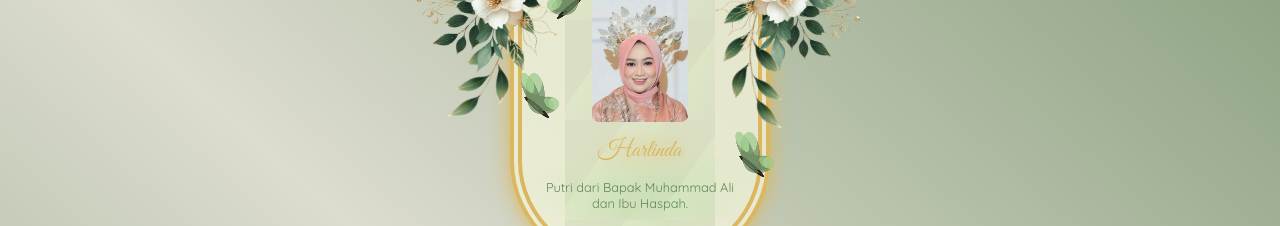
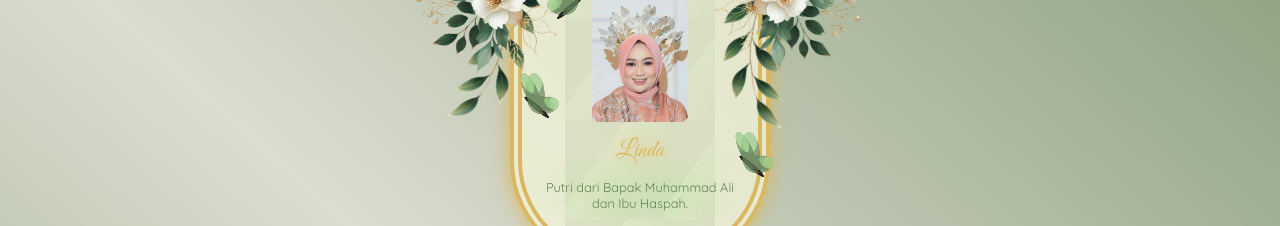
Before and after one commit to Areandra/Harlinda-Enal-Wedding, a React (Vite) app: page /opened in a window 1280 px wide. Shown: the part 2300-2526 px from the top of the page. Built offline with nearby package versions, Linux system fonts and the light colour scheme; no server answers; the database is empty; a web font is replaced by a local one.

Commit message:
Fixing Picture Position

```diff
--- a/src/components/CalonBox.jsx
+++ b/src/components/CalonBox.jsx
@@ -16,7 +16,7 @@ function CalonBox(){
               <div className="NamaPembelai">
                 <CalonCard calon="Enal" pembelai="Laki" description="Putra dari Bapak Muhammad Saleh dan Ibu Hasiah."/>
                 <img src={Bunga2} alt="" className="BungaDan" />
-                <CalonCard calon="Harlinda" pembelai="Perempuan" description="Putri dari Bapak Muhammad Ali dan Ibu Haspah."/>
+                <CalonCard calon="Linda" pembelai="Perempuan" description="Putri dari Bapak Muhammad Ali dan Ibu Haspah."/>
               </div>
               <Wave Pembatas="Atas"/>
           </div>
```
Also changed, not shown: src/assets/Laki.jpg.
